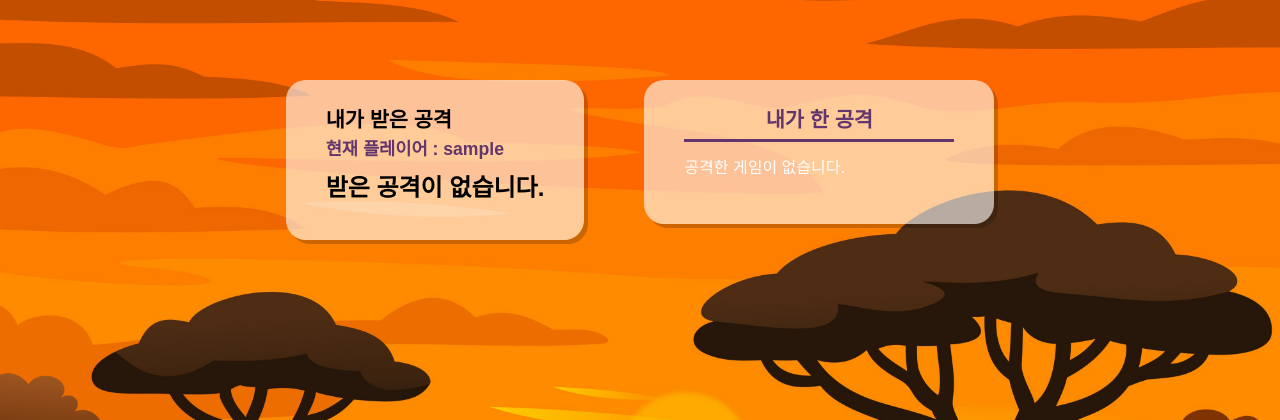
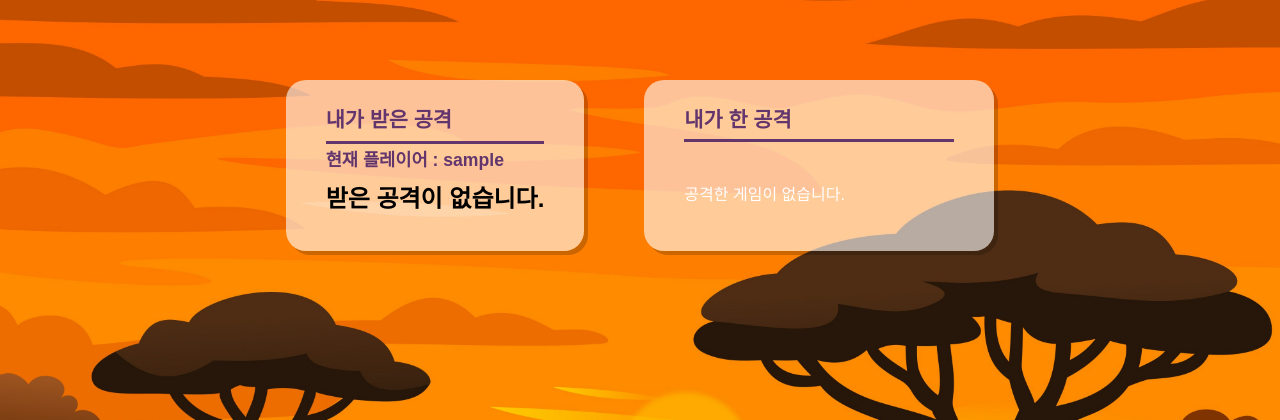
Before and after one commit to Pirogramming-23/Piro23_CardGame_1, a Django app: page /game-list/ in a window 1280 px wide. Shown: the part 64-484 px from the top of the page. Run offline with Django 5.2, Linux system fonts and the light colour scheme; the visitor is signed in with stand-in values (Sample User, id 1); data that the repository does not hold is empty; some libraries are stand-ins or nearby versions.

Commit message:
fix: css 통일, 게임 정보 버튼 추가

```diff
--- a/static/css/game_list.css
+++ b/static/css/game_list.css
@@ -21,7 +21,7 @@
 }
 
 .game-history-title-kds {
-    color: black;
+    color: var(--purple);
     font-size: 1.3rem;
     font-weight: bold;
     margin-bottom: 10px;
@@ -32,6 +32,9 @@
     font-size: 1.1rem;
     font-weight: bold;
     margin-bottom: 18px;
+    width: 100%;
+    border-top: 3px solid var(--purple);
+    padding-top: 8px;
 }
 
 .game-history-list-kds {
@@ -61,6 +64,7 @@
 .game-vs-kds {
     font-size: 1.1rem;
     color: var(--orange);
+    font-weight: bold;
 }
 
 .game-detail-kds {
@@ -78,11 +82,10 @@
     color: var(--purple);
     font-size: 1.3rem;
     font-weight: bold;
-    margin-bottom: 18px;
+    margin-bottom: 45px;
     border-bottom: 3px solid var(--purple);
     padding-bottom: 8px;
     width: 100%;
-    text-align: center;
 }
 
 .game-detail-list-kds {
--- a/static/css/reset.css
+++ b/static/css/reset.css
@@ -56,7 +56,6 @@ a {
 
 a:visited {
   text-decoration: none;
-  color: inherit;
 }
 
 input[type='number']::-webkit-inner-spin-button,
--- a/templates/game_list.html
+++ b/templates/game_list.html
@@ -25,9 +25,8 @@
 
                     {% if defense.user_can_counter %}
                         <a href="{% url 'counter_attack' defense.game_object.id %}" class="game-info-btn-kds">반격하기</a>
-                    {% else %}
-                        <a href="{% url 'game_detail' defense.game_object.id %}" class="game-info-btn-kds">게임 정보</a>
                     {% endif %}
+                    <a href="{% url 'game_detail' defense.game_object.id %}" class="game-info-btn-kds">게임 정보</a>
 
                 </li>
             {% empty %}
```
